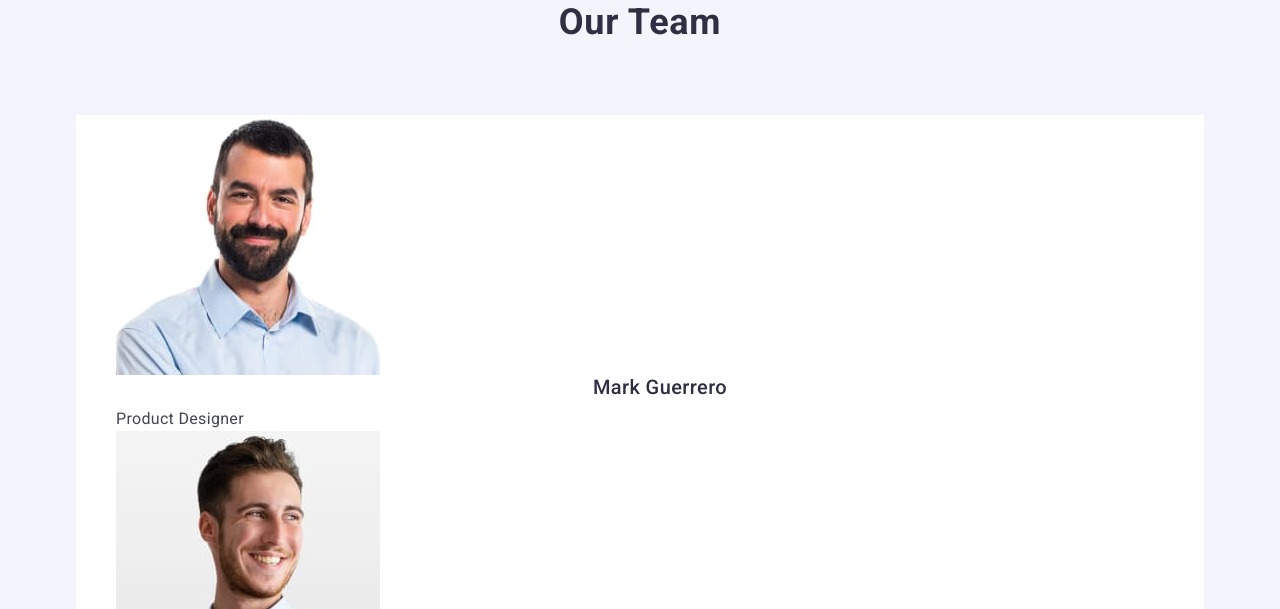
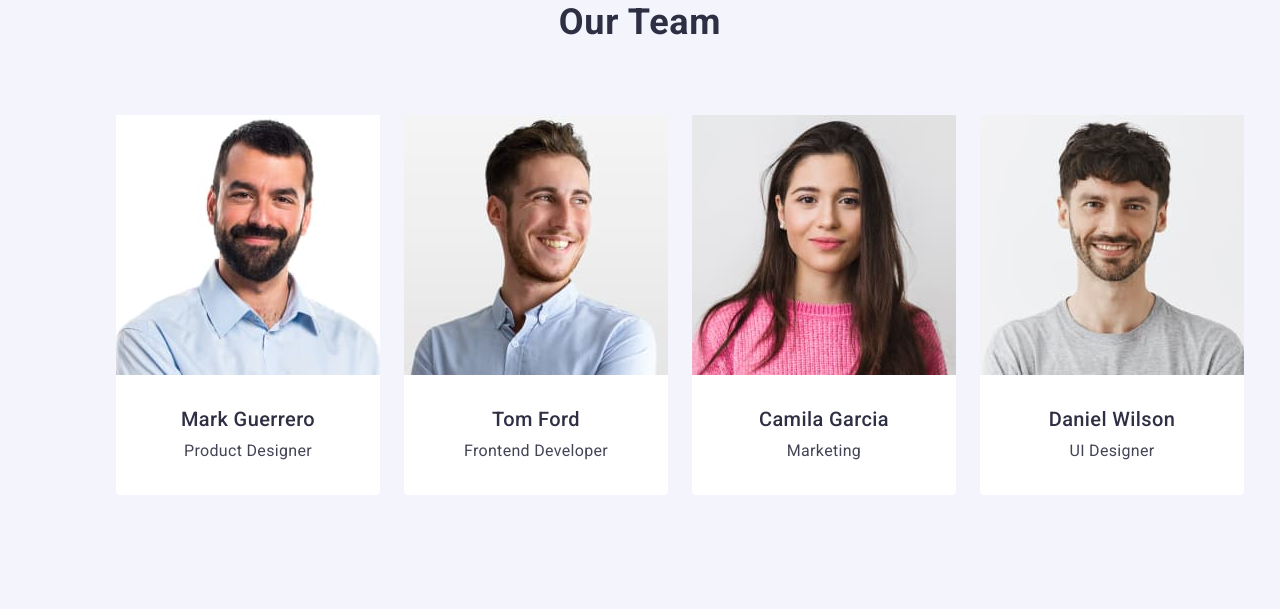
Before and after one commit to Darjetii-Dooku/hw-03, a plain HTML site: page index.html in a window 1280 px wide. Shown: the part 1690-2299 px from the top of the page. Drawn offline with nearby package versions, Linux system fonts and the light colour scheme.

Commit message:
3 section fix

```diff
--- a/css/styles.css
+++ b/css/styles.css
@@ -235,12 +235,9 @@ img {
   color: #2e2f42;
   margin-bottom: 72px;
 }
-.team-cards-list {
+.team-cards {
   display: flex;
   gap: 24px;
-}
-.team-cards {
-  background: #ffffff;
 }
 .team-cards-titles {
   font-family: "Roboto";
@@ -257,14 +254,17 @@ img {
   font-size: 16px;
   line-height: 1.5;
   letter-spacing: 0.02em;
+  text-align: center;
 }
 .team-cards-item {
   background-color: #ffffff;
-  flex-basis: calc((100% - 72px) / 4);
+  flex-basis: 264px;
   border-radius: 0px 0px 4px 4px;
 }
 .team-cards-text-item {
   padding: 32px 16px;
+  display: block;
+  margin: 0 auto;
 }
 /* Footer */
 .light-logo {
--- a/index.html
+++ b/index.html
@@ -138,7 +138,7 @@
                 height="260"
                 alt="Mark Guerrero photo"
               />
-              <div lass="team-cards-text-item">
+              <div class="team-cards-text-item">
                 <h3 class="team-cards-titles">Mark Guerrero</h3>
                 <p class="team-cards-text">Product Designer</p>
               </div>
@@ -150,7 +150,7 @@
                 height="260"
                 alt="Tom Ford photo"
               />
-              <div lass="team-cards-text-item">
+              <div class="team-cards-text-item">
                 <h3 class="team-cards-titles">Tom Ford</h3>
                 <p class="team-cards-text">Frontend Developer</p>
               </div>
@@ -162,7 +162,7 @@
                 height="260"
                 alt="Camila Garcia photo"
               />
-              <div lass="team-cards-text-item">
+              <div class="team-cards-text-item">
                 <h3 class="team-cards-titles">Camila Garcia</h3>
                 <p class="team-cards-text">Marketing</p>
               </div>
```
